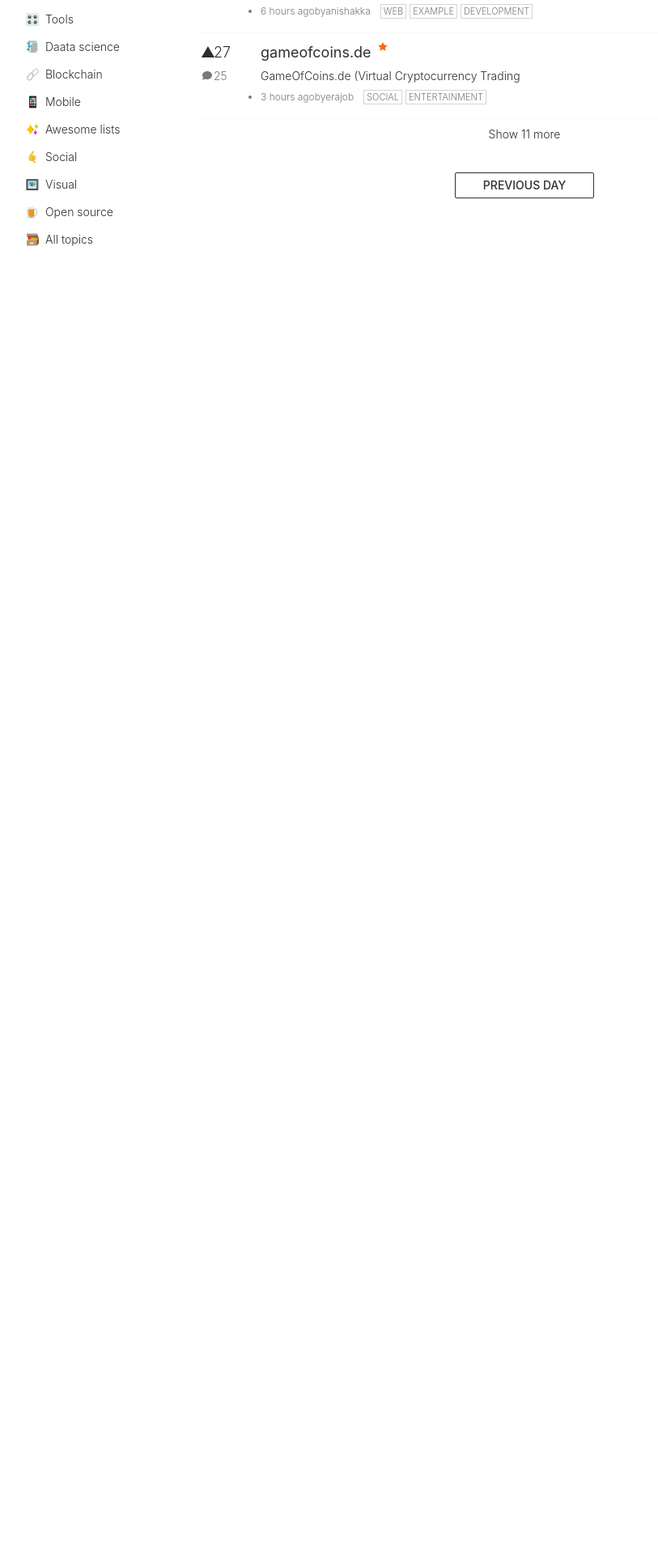
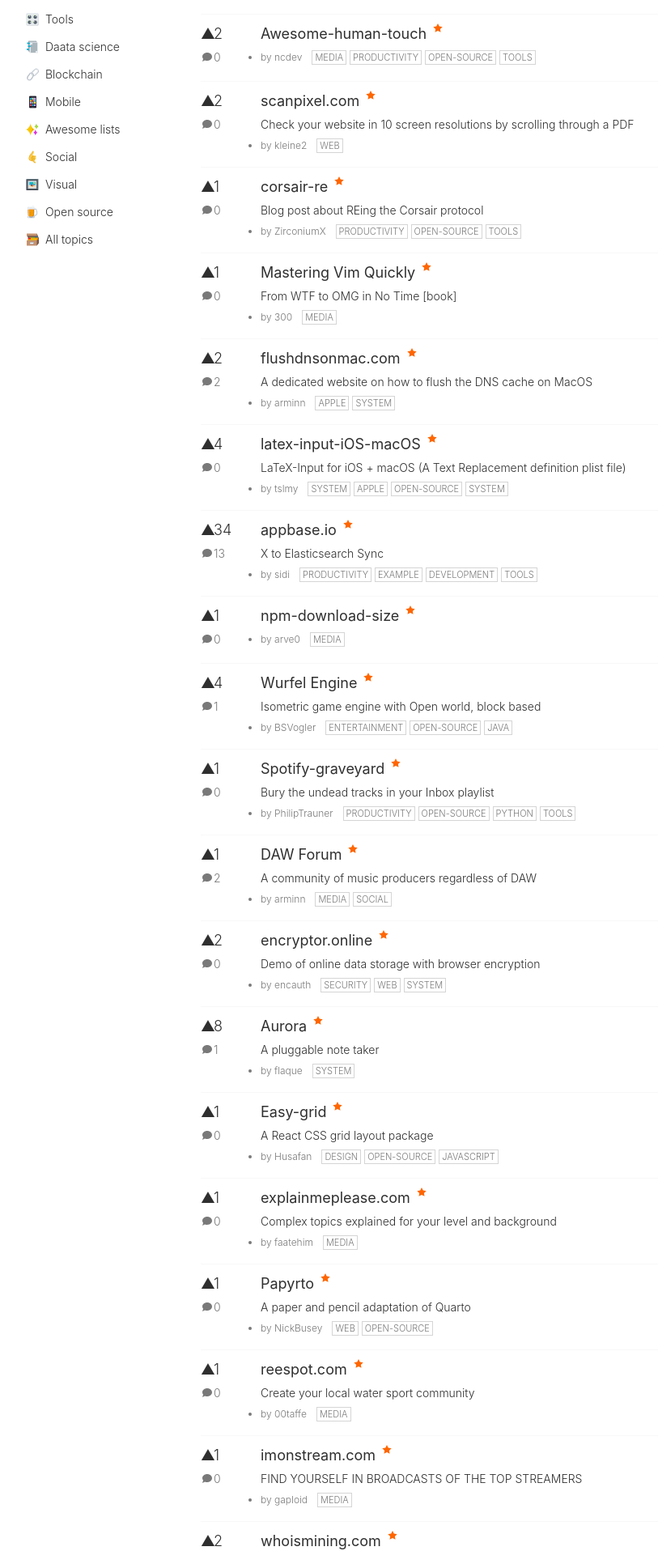
Before and after one commit to lindgr3n/react-training-project, a React (Create React App) app: page /HackerHunt in a window 1280 px wide. Shown: the part 267-2183 px from the top of the page at 81% size, without its empty margins (100-913 px from the left). Before the commit the page ends 800 px from the top, so only its background shows below. Built offline with nearby package versions, Linux system fonts and the light colour scheme.

Commit message:
Use real data mock

```diff
--- a/src/HackerHunt/HackerHuntApp.js
+++ b/src/HackerHunt/HackerHuntApp.js
@@ -11,7 +11,7 @@
         <HHHeader />
         <section>
           <HHSideBar topics={TOPICS_DATA} />
-          <HHContent news={NEWSFEED_DATA} />
+          <HHContent news={NEWSFEED_DATA.data} />
         </section>
       </div>
     );
@@ -114,7 +114,7 @@
       <a href="#" target="_blank">
         <span>
           <em>▲</em>
-          {item.ups}
+          {item.votes}
         </span>
         <span>
           <em>
@@ -129,8 +129,8 @@
       </a>
       <div>
         <h2>
-          <a href="#" target="_blank">
-            {item.name}
+          <a href={item.link} target="_blank">
+            {item.title}
           </a>
           <sup>
             <span>This submission has been on Hacker News front page</span>
@@ -139,11 +139,11 @@
             </svg>
           </sup>
         </h2>
-        <p className="desc">{item.descr}</p>
+        <p className="desc">{item.desc}</p>
         <summary>
           <time>{item.modified}</time>
-          by
-          <a href="/author/flaque">{item.modifiedby}</a>
+          <span>by </span>
+          <a href="#">{item.author}</a>
           <NewsTagList tags={item.tags} />
         </summary>
       </div>
@@ -153,7 +153,7 @@
 
 const NewsTagList = props => {
   const { tags } = props;
-  return tags.map((tag, i) => <NewsTagItem key={i} tag={tag} />);
+  return tags.split(',').map((tag, i) => <NewsTagItem key={i} tag={tag} />);
 };
 
 const NewsTagItem = props => {
--- a/src/HackerHunt/data.js
+++ b/src/HackerHunt/data.js
@@ -45,25 +45,219 @@
   }
 ];
 
-export const NEWSFEED_DATA = [
-  {
-    name: 'hiration.com',
-    descr: 'Professional profile management tol built using react',
-    modified: '6 hours ago',
-    modifiedby: 'anishakka',
-    tags: ['WEB', 'EXAMPLE', 'DEVELOPMENT'],
-    ups: 61,
-    comments: 28,
-    stared: true
-  },
-  {
-    name: 'gameofcoins.de',
-    descr: 'GameOfCoins.de (Virtual Cryptocurrency Trading',
-    modified: '3 hours ago',
-    modifiedby: 'erajob',
-    tags: ['SOCIAL', 'ENTERTAINMENT'],
-    ups: 27,
-    comments: 25,
-    stared: true
-  }
-];
+export const NEWSFEED_DATA = {
+  data: [
+    { id: '15727207', title: 'AR Fairground', desc: '', author: '10dpd', votes: '3', date: '1510966955', link: 'https://www.arcompose.com', comments: '0', tags: 'development' },
+    {
+      id: '15727995',
+      title: 'Awesome-human-touch',
+      desc: '',
+      author: 'ncdev',
+      votes: '2',
+      date: '1510986320',
+      link: 'https://github.com/nchah/awesome-human-touch',
+      comments: '0',
+      tags: 'media,productivity,open-source,tools'
+    },
+    {
+      desc: 'Check your website in 10 screen resolutions by scrolling through a PDF',
+      tags: 'web',
+      votes: '2',
+      author: 'kleine2',
+      date: '1510998709',
+      title: 'scanpixel.com',
+      link: 'http://scanpixel.com',
+      comments: '0',
+      id: '15728421'
+    },
+    {
+      id: '15728617',
+      title: 'corsair-re',
+      desc: 'Blog post about REing the Corsair protocol',
+      author: 'ZirconiumX',
+      votes: '1',
+      date: '1511004484',
+      link: 'https://github.com/ZirconiumX/corsair-re/blob/master/README.md',
+      comments: '0',
+      tags: 'productivity,open-source,tools'
+    },
+    {
+      id: '15728621',
+      title: 'Mastering Vim Quickly',
+      desc: 'From WTF to OMG in No Time [book]',
+      author: '300',
+      votes: '1',
+      date: '1511004639',
+      link: 'https://jovicailic.org/mastering-vim-quickly/',
+      comments: '0',
+      tags: 'media'
+    },
+    {
+      id: '15728760',
+      title: 'flushdnsonmac.com',
+      desc: 'A dedicated website on how to flush the DNS cache on MacOS',
+      author: 'arminn',
+      votes: '2',
+      date: '1511009063',
+      link: 'https://www.flushdnsonmac.com/',
+      comments: '2',
+      tags: 'apple,system'
+    },
+    {
+      desc: 'LaTeX-Input for iOS + macOS (A Text Replacement definition plist file)',
+      tags: 'system,apple,open-source,system',
+      votes: '4',
+      author: 'tslmy',
+      date: '1511011015',
+      title: 'latex-input-iOS-macOS',
+      link: 'https://github.com/tslmy/latex-input-iOS-macOS',
+      comments: '0',
+      id: '15728830'
+    },
+    {
+      desc: 'X to Elasticsearch Sync',
+      tags: 'productivity,example,development,tools',
+      votes: '34',
+      featured: '1',
+      author: 'sidi',
+      date: '1511013749',
+      title: 'appbase.io',
+      link: 'https://medium.appbase.io/abc-import-import-your-mongodb-sql-json-csv-data-into-elasticsearch-a202cafafc0d?ref=producthunt',
+      comments: '13',
+      id: '15728951'
+    },
+    { id: '15729214', title: 'npm-download-size', desc: '', author: 'arve0', votes: '1', date: '1511017839', link: 'https://arve0.github.io/npm-download-size', comments: '0', tags: 'media' },
+    {
+      id: '15729363',
+      title: 'Wurfel Engine',
+      desc: 'isometric game engine with Open world, block based',
+      author: 'BSVogler',
+      votes: '4',
+      date: '1511019677',
+      link: 'https://github.com/BSVogler/WurfelEngineSDK',
+      comments: '1',
+      tags: 'entertainment,open-source,java'
+    },
+    {
+      id: '15729814',
+      title: 'Spotify-graveyard',
+      desc: 'Bury the undead tracks in your Inbox playlist',
+      author: 'PhilipTrauner',
+      votes: '1',
+      date: '1511025552',
+      link: 'https://github.com/PhilipTrauner/spotify-graveyard',
+      comments: '0',
+      tags: 'productivity,open-source,python,tools'
+    },
+    {
+      id: '15729831',
+      title: 'DAW Forum',
+      desc: 'A community of music producers regardless of DAW',
+      author: 'arminn',
+      votes: '1',
+      date: '1511025821',
+      link: 'https://www.dawforum.com/',
+      comments: '2',
+      tags: 'media,social'
+    },
+    {
+      id: '15729872',
+      title: 'encryptor.online',
+      desc: 'Demo of online data storage with browser encryption',
+      author: 'encauth',
+      votes: '2',
+      date: '1511026462',
+      link: 'https://encryptor.online/demo/hn',
+      comments: '0',
+      tags: 'security,web,system'
+    },
+    {
+      desc: 'a pluggable note taker',
+      tags: 'system',
+      votes: '8',
+      author: 'flaque',
+      date: '1511028773',
+      title: 'Aurora',
+      link: 'https://medium.com/@flaqueEau/aurora-the-hackable-note-taker-ab2c20ba6c22',
+      comments: '1',
+      id: '15730004'
+    },
+    {
+      id: '15730048',
+      title: 'Easy-grid',
+      desc: 'A React CSS grid layout package',
+      author: 'Husafan',
+      votes: '1',
+      date: '1511029760',
+      link: 'https://github.com/google/easy-grid',
+      comments: '0',
+      tags: 'design,open-source,javascript'
+    },
+    {
+      id: '15730056',
+      title: 'explainmeplease.com',
+      desc: 'Complex topics explained for your level and background',
+      author: 'faatehim',
+      votes: '1',
+      date: '1511029894',
+      link: 'http://explainmeplease.com/',
+      comments: '0',
+      tags: 'media'
+    },
+    {
+      id: '15730072',
+      title: 'Papyrto',
+      desc: 'A paper and pencil adaptation of Quarto',
+      author: 'NickBusey',
+      votes: '1',
+      date: '1511030054',
+      link: 'https://github.com/NickBusey/Papyrto',
+      comments: '0',
+      tags: 'web,open-source'
+    },
+    {
+      id: '15730077',
+      title: 'reespot.com',
+      desc: 'Create your local water sport community',
+      author: '00taffe',
+      votes: '1',
+      date: '1511030143',
+      link: 'http://reespot.com',
+      comments: '0',
+      tags: 'media'
+    },
+    {
+      id: '15730313',
+      title: 'imonstream.com',
+      desc: 'FIND YOURSELF IN BROADCASTS OF THE TOP STREAMERS',
+      author: 'gaploid',
+      votes: '1',
+      date: '1511034147',
+      link: 'http://imonstream.com',
+      comments: '0',
+      tags: 'media'
+    },
+    {
+      id: '15730780',
+      title: 'whoismining.com',
+      desc: 'Who is mining? checks if a website is mining crypto currency',
+      author: 'hidiegomariani',
+      votes: '2',
+      date: '1511040256',
+      link: 'http://whoismining.com',
+      comments: '0',
+      tags: 'blockchain'
+    },
+    {
+      id: '15730799',
+      title: 'CloudBuddy',
+      desc: 'Pay less for online storage',
+      author: 'CloudBuddy',
+      votes: '2',
+      date: '1511040437',
+      link: 'https://cloudbuddy.cloud/',
+      comments: '0',
+      tags: 'cloud,system'
+    }
+  ]
+};
```
